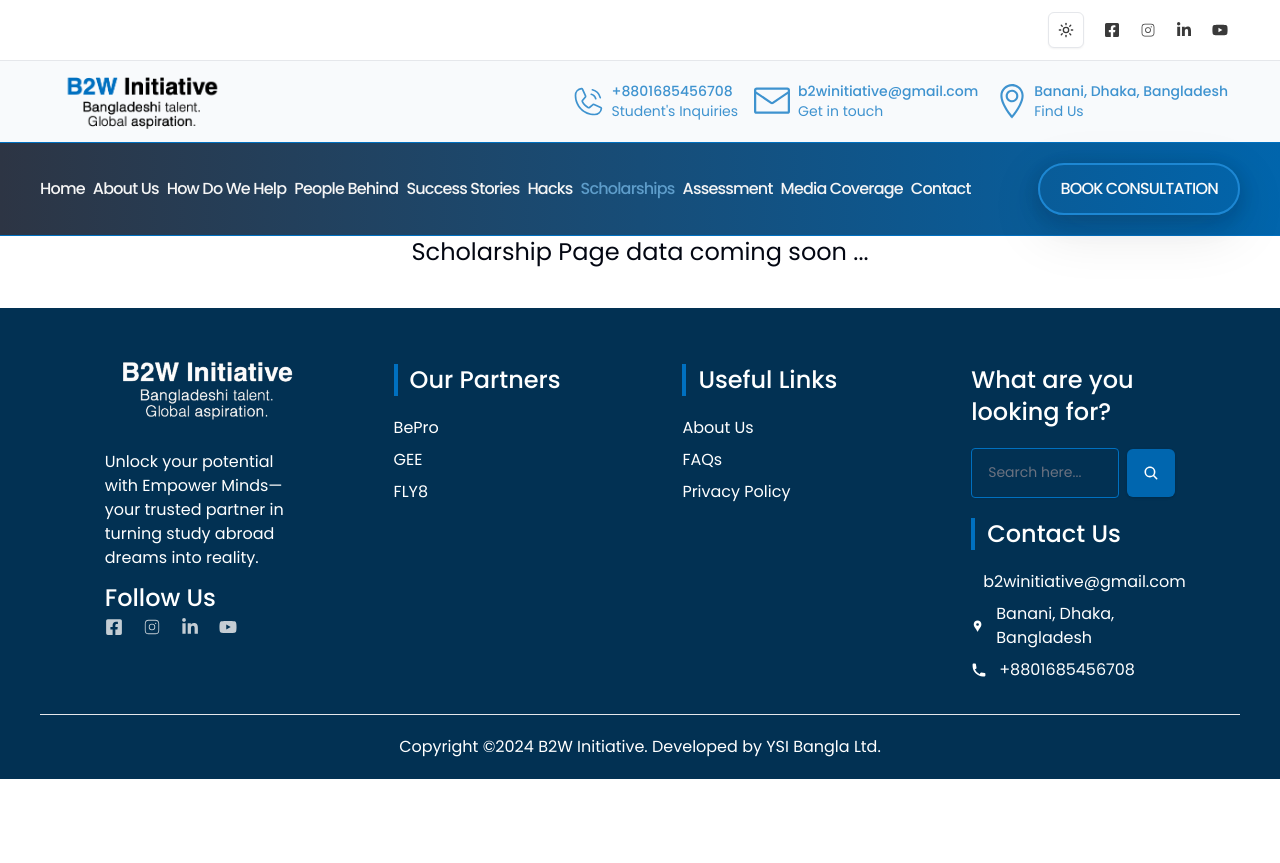
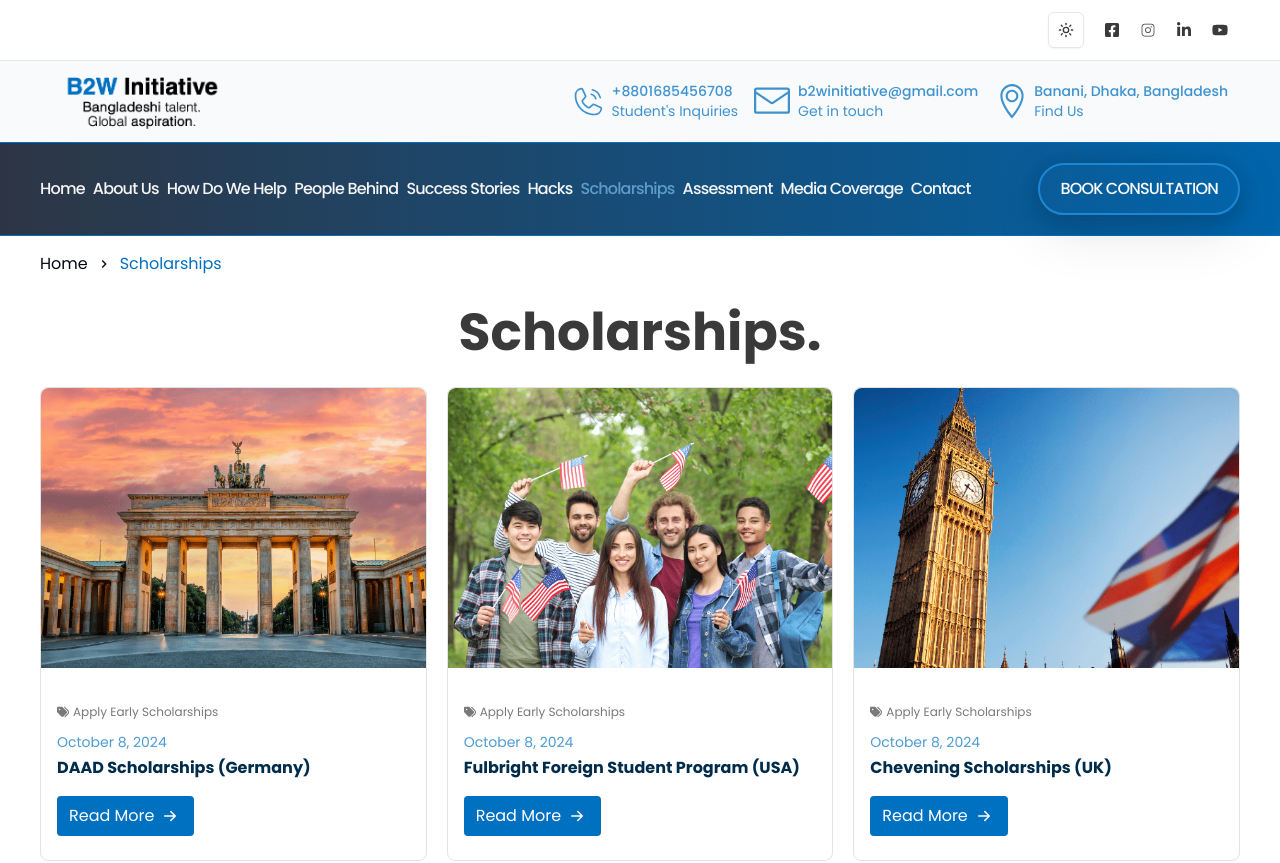
Before and after one commit to wpseemol/b2wi-development, a Next.js app: page /scholarships in a window 1280 px wide. Shown: the top 863 px of the page. Before the commit the page ends 800 px from the top, so only its background shows below. Built offline with nearby package versions, Linux system fonts and the light colour scheme.

Commit message:
grid class and scholarships

```diff
--- /dev/null
+++ b/app/scholarships/_components/scholarships-card.tsx
@@ -0,0 +1,54 @@
+import { ScholarshipsDataType } from '@/lib/db/scholarships-data';
+import Image from 'next/image';
+import Link from 'next/link';
+import { BsArrowRightShort } from 'react-icons/bs';
+import { FaTags } from 'react-icons/fa6';
+
+export default function ScholarshipsCard({
+    content,
+}: {
+    content: ScholarshipsDataType;
+}) {
+    const hrefUrl = `/scholarships/${content.slug}`;
+
+    return (
+        <div className="group border border-neutral-500/20 rounded-lg">
+            <figure className="w-full sm:h-[280px] h-[200px] rounded-t-lg overflow-hidden">
+                <Link href={hrefUrl}>
+                    <Image
+                        width={350}
+                        height={240}
+                        alt={content.title}
+                        src={`/images/scholarship/${content.imgUrl}`}
+                        className="w-full h-full object-cover object-center rounded-t-lg scale-110 hover:scale-100 duration-200"
+                    />
+                </Link>
+            </figure>
+            <div className="ml-1 mt-3 p-3 py-6 pb-6 ">
+                <div className="flex items-center gap-1 text-xs mb-3 text-neutral-700/70 dark:text-neutral-400">
+                    <Link href={hrefUrl}>
+                        <FaTags />
+                    </Link>
+
+                    <Link href={hrefUrl} className="inline-block">
+                        <h3>{content.publishedIn}</h3>
+                    </Link>
+                </div>
+                <p className="text-primaryColor/70 dark:text-neutral-300 text-sm mb-1">
+                    <Link href={hrefUrl}>{content.publishedOn}</Link>
+                </p>
+                <h2 className="text-base font-semibold text-[#002c4b] dark:text-neutral-100 group-hover:underline duration-150 ">
+                    <Link href={hrefUrl}>{content.title}</Link>
+                </h2>
+                <Link href={hrefUrl}>
+                    <button className="mt-4 text-base text-neutral-700/75 dark:text-neutral-200 flex items-center gap-1 group-hover:gap-4 duration-150 bg-primaryColor text-white px-3 py-2 rounded">
+                        Read More{' '}
+                        <span className="text-2xl">
+                            <BsArrowRightShort />
+                        </span>
+                    </button>
+                </Link>
+            </div>
+        </div>
+    );
+}
--- /dev/null
+++ b/app/scholarships/_components/scholarships-contents.tsx
@@ -0,0 +1,14 @@
+import { scholarshipsData } from '@/lib/db/scholarships-data';
+import ScholarshipsCard from './scholarships-card';
+
+export default function ScholarshipsContents() {
+    return (
+        <div className="grid md:grid-cols-3 sm:grid-cols-2 grid-cols-1 gap-5">
+            {scholarshipsData.map((content) => (
+                <ScholarshipsCard
+                    key={content.id}
+                    content={content}></ScholarshipsCard>
+            ))}
+        </div>
+    );
+}
--- a/app/scholarships/page.tsx
+++ b/app/scholarships/page.tsx
@@ -1,10 +1,25 @@
+import BreadcrumbFirstLink from '@/components/breadcrumb-first-link';
+import ScholarshipsContents from './_components/scholarships-contents';
+
 export default function ScholarshipPage() {
     return (
         <main>
-            <section>
-                <p className="text-2xl text-center mb-10">
-                    Scholarship Page data coming soon ...
-                </p>
+            <section className="container mx-auto">
+                <BreadcrumbFirstLink currentPageName="Scholarships" />
+            </section>
+
+            <section className="text-center py-5 container mx-auto">
+                <h2 className="text-neutral-900/85 sm:text-[52px] text-3xl font-bold leading-snug">
+                    Scholarships.
+                </h2>
+                {/* <p className="font-normal text-neutral-800/80">
+                    Take advantage of the experiential-learning opportunities
+                    <br />
+                    built into many programs.
+                </p> */}
+            </section>
+            <section className="container mx-auto md:mb-16 mb-10">
+                <ScholarshipsContents />
             </section>
         </main>
     );
--- a/lib/db/scholarships-data.ts
+++ b/lib/db/scholarships-data.ts
@@ -4,7 +4,7 @@ export const scholarshipsData: ScholarshipsDataType[] = [
         slug: 'daad-scholarships-germany',
         title: 'DAAD Scholarships (Germany)',
         publishedOn: 'October 8, 2024',
-        imgUlr: '3-1DAAD Scholarships (Germany).png',
+        imgUrl: '3-1DAAD Scholarships (Germany).png',
         publishedIn: 'Apply Early Scholarships',
         description: `<ul class="wp-block-list" style="margin-top: 0px; margin-bottom: 10px; color: #626262; font-size: 16px; letter-spacing: normal;">
 <li><strong>Eligibility</strong>: For graduates, doctoral candidates, and postdocs from Bangladesh applying to universities in Germany.</li>
@@ -17,7 +17,7 @@ export const scholarshipsData: ScholarshipsDataType[] = [
         id: 2,
         slug: 'fulbright-foreign-student-program-usa',
         title: 'Fulbright Foreign Student Program (USA)',
-        imgUlr: 'Fulbright Foreign Student Program (USA).png',
+        imgUrl: 'Fulbright Foreign Student Program (USA).png',
         publishedOn: 'October 8, 2024',
         publishedIn: 'Apply Early Scholarships',
         description: `<ul class="wp-block-list" style="margin-top: 0px; margin-bottom: 10px; color: rgb(98, 98, 98); font-size: 16px; letter-spacing: normal;"><li><strong>Eligibility</strong>: Open to students from Bangladesh applying for graduate studies in the US.</li><li><strong>Application Deadline</strong>: Varies by country</li><li><strong>Scholarship Amount</strong>: Full tuition, living expenses, airfare, and health insurance.</li><li><strong>How We Help</strong>: B2W assists with&nbsp;<strong>profiling your academic achievements</strong>, writing a&nbsp;<strong>persuasive personal statement</strong>, and providing&nbsp;<strong>interview preparation</strong>.</li></ul>`,
@@ -26,7 +26,7 @@ export const scholarshipsData: ScholarshipsDataType[] = [
         id: 3,
         slug: 'chevening-scholarships-uk',
         title: 'Chevening Scholarships (UK)',
-        imgUlr: 'Chevening Scholarships (UK).png',
+        imgUrl: 'Chevening Scholarships (UK).png',
         publishedOn: 'October 8, 2024',
         publishedIn: 'Apply Early Scholarships',
         description: `<ul class="wp-block-list" style="margin-top: 0px; margin-bottom: 10px; color: rgb(98, 98, 98); font-size: 16px; letter-spacing: normal;"><li><strong>Eligibility</strong>: Open to students from Bangladesh applying for a Master’s degree in the UK.</li><li><strong>Application Deadline</strong>: November 7, 2024</li><li><strong>Scholarship Amount</strong>: Full tuition, living expenses, airfare, and visa costs.</li><li><strong>How We Help</strong>: B2W offers guidance on&nbsp;<strong>writing the required essays</strong>, gathering&nbsp;<strong>strong LoRs</strong>, and&nbsp;<strong>preparing for interviews</strong>&nbsp;to increase your chances of winning this prestigious scholarship.</li></ul>`,
@@ -37,7 +37,7 @@ export interface ScholarshipsDataType {
     id: string | number;
     slug: string;
     title: string;
-    imgUlr: string;
+    imgUrl: string;
     publishedOn: string;
     publishedIn: string;
     description: string;
```
